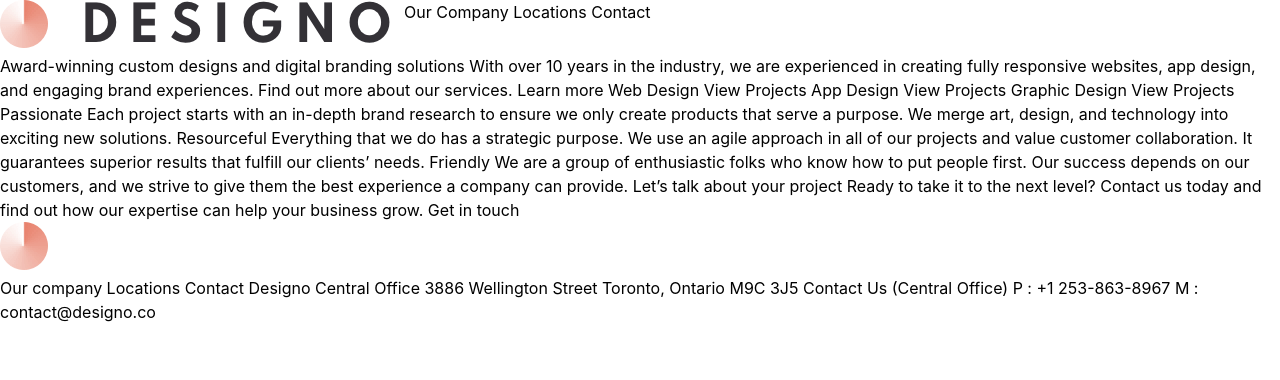
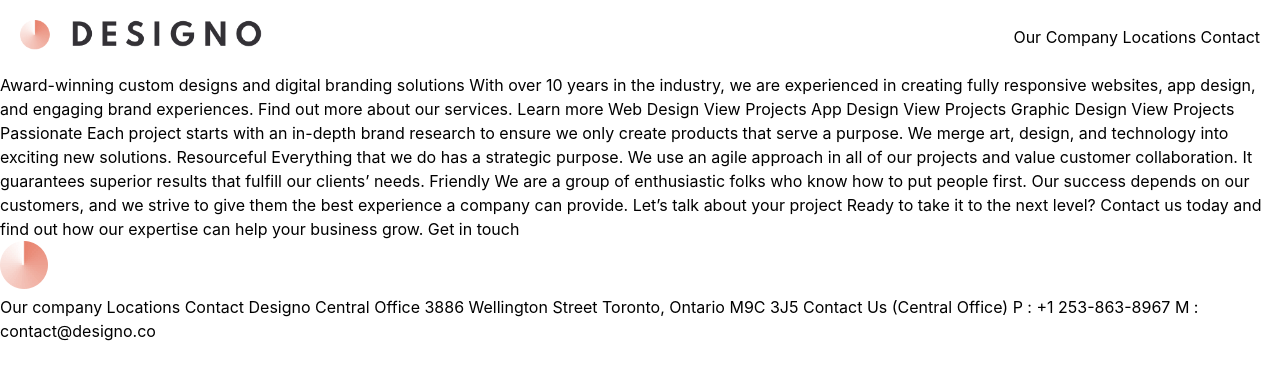
Before and after one commit to thomasgilmore/designo-multi-page-website, a React (Create React App) app: page / in a window 1280 px wide. Shown: the top 380 px of the page. Built offline with nearby package versions, Linux system fonts and the light colour scheme.

Commit message:
working on Title.js

```diff
--- a/src/Components/Title.js
+++ b/src/Components/Title.js
@@ -3,11 +3,13 @@
 
 export default function Title() {
   return (
-    <div className='flex'>
-      <img src={logoDark} alt="Designo Logo" />
-      Our Company
-      Locations
-      Contact
+    <div className='flex m-5 justify-between items-center'>
+      <img src={logoDark} style={{ width: 250 }} alt="Designo Logo" />
+      <span>
+        Our Company
+        Locations
+        Contact
+      </span>
     </div>
   )
 }
```
